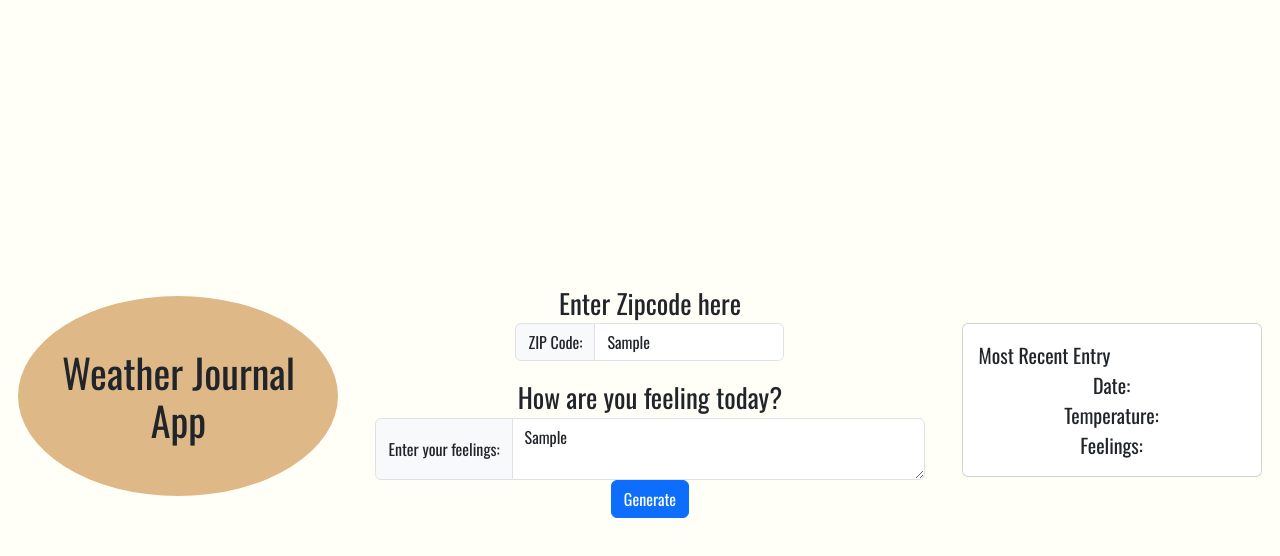
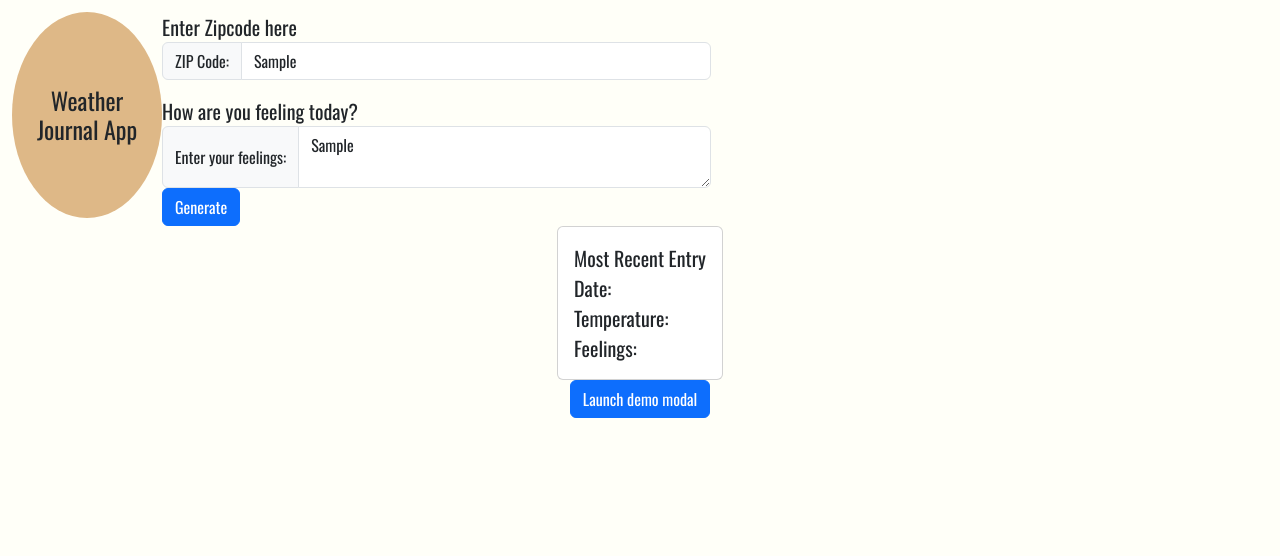
Before and after one commit to Michalis17/Weather-Journal-App, a website: page website/index.html in a window 1280 px wide. Both pictures are taken after typing "Sample", "Sample" into the empty fields and a click on the button "Generate". Drawn offline with nearby package versions, Linux system fonts and the light colour scheme; no server answers; a web font is replaced by a local one.

Commit message:
style changes

```diff
--- a/website/app.js
+++ b/website/app.js
@@ -1,7 +1,6 @@
 // Global Variables
 let baseURL = 'https://api.openweathermap.org/data/2.5/weather?zip=';
-let apiKEY = '&appid=8566c3b1fdacf05d0bd69e1615f10652';
-let unit = '&units=metric';
+let apiKEY = '8566c3b1fdacf05d0bd69e1615f10652';
 
 // Create a new date instance dynamically with JS
 let d = new Date();
@@ -28,7 +27,7 @@ function performAction(e) {
     return
   }
 
-  getWeatherData(baseURL, zipCode, apiKEY, unit)
+  getWeatherData(baseURL, zipCode, apiKEY)
     .then(function (data) {
       postData('/addData', { date: newDate, temp: data.main.temp, content: userFeels });
     })
@@ -47,8 +46,8 @@ function performAction(e) {
 }
 
 // Async function with get request to OpenWeatherMaps API
-const getWeatherData = async (base, zip, key, u) => {
-  const res = await fetch(base + zip + key + u);
+const getWeatherData = async (base, zip, key) => {
+  const res = await fetch(base+zip+'&units=metric'+'&appid='+key);
 
   try {
     const data = await res.json();
@@ -75,7 +74,7 @@ const postData = async (url = '', appData = {}) => {
   }
 }
 
-// Async function requesting from server to updating the UI
+// Async function requesting from server to update the UI
 const updateUI = async () => {
   const req = await fetch('/all');
   try {
--- a/website/index.html
+++ b/website/index.html
@@ -1,8 +1,9 @@
 <!DOCTYPE html>
-<html>
+<html lang="en">
 
 <head>
   <meta charset="UTF-8">
+  <meta name="viewport" content="width=device-width, initial-scale=1.0">
   <title>Weather Journal</title>
   <link href="https://fonts.googleapis.com/css?family=Oswald:400,600,700|Ranga:400,700&display=swap" rel="stylesheet">
   <link href="https://cdn.jsdelivr.net/npm/bootstrap@5.3.0/dist/css/bootstrap.min.css" rel="stylesheet"
@@ -12,6 +13,7 @@
 
 <body>
   <div id="app">
+    <div class="main">
     <h1 class="headline">
       Weather Journal App
     </h1>
@@ -35,10 +37,12 @@
         </button>
       </div>
     </form>
+  </div>
+
     <!-- collapse the entry to the right -->
     <div class="entry">
       <div class="collapse collapse-horizontal" id="collapseWidthExample">
-        <div class="card card-body" style="width: 300px;">
+        <div class="card card-body">
           <div>
             <div class="title">Most Recent Entry</div>
             <div id="entryHolder">
@@ -50,6 +54,30 @@
         </div>
       </div>
     </div>
+
+    <!-- Button trigger modal -->
+<button type="button" class="btn btn-primary" data-bs-toggle="modal" data-bs-target="#exampleModal">
+  Launch demo modal
+</button>
+
+<!-- Modal -->
+<div class="modal fade" id="exampleModal" tabindex="-1" aria-labelledby="exampleModalLabel" aria-hidden="true">
+  <div class="modal-dialog">
+    <div class="modal-content">
+      <div class="modal-header">
+        <h1 class="modal-title fs-5" id="exampleModalLabel">Modal title</h1>
+        <button type="button" class="btn-close" data-bs-dismiss="modal" aria-label="Close"></button>
+      </div>
+      <div class="modal-body">
+        ...
+      </div>
+      <div class="modal-footer">
+        <button type="button" class="btn btn-secondary" data-bs-dismiss="modal">Close</button>
+        <button type="button" class="btn btn-primary">Save changes</button>
+      </div>
+    </div>
+  </div>
+</div>
   </div>
   <script src="app.js" type="text/javascript"></script>
   <script src="https://cdn.jsdelivr.net/npm/bootstrap@5.3.0/dist/js/bootstrap.bundle.min.js"
--- a/website/style.css
+++ b/website/style.css
@@ -5,69 +5,30 @@ body {
 
 #app {
     display: flex;
-    flex-direction: row;
+    flex-direction: column;
     align-items: center;
-    justify-content: space-around;
-    height: 100vh;
+    height: 100%;
     font-size: 20px;
     font-family: 'Oswald', sans-serif;
+    padding: 12px;
+    width: 100%;
 }
 
 
 .headline {
-    width: 25%;
+    width: 150px;
     background: burlywood;
-    height: 200px;
     border-radius: 100%;
     display: flex;
     align-items: center;
     padding: 12px;
     text-align: center;
+    font-size: larger;
+    aspect-ratio: 1;
 }
 
-form {
-    grid-area: form;
+.main {
     display: flex;
-    flex-direction: column;
-    align-items: center;
+    flex-direction: row;
+    width: 100%;
 }
-
-.zip {
-    display: flex;
-    flex-direction: column;
-    align-items: center;
-}
-
-.feel {
-    display: flex;
-    flex-direction: column;
-    align-items: center;
-}
-
-
-.entry {
-    grid-area: entry;
-    display: flex;
-    justify-content: center;
-}
-
-#entryHolder {
-    display: flex;
-    flex-direction: column;
-    align-items: center;
-}
-
-label {
-    font-size: 27px;
-}
-
-input {
-    font-family: 'Oswald', sans-serif;
-}
-
-button {
-    background: #3b4a6b;
-    color: #f0d43a;
-    font-size: 26px;
-    font-family: 'Oswald', sans-serif;
-}
```
Also changed, not shown: README.md.
